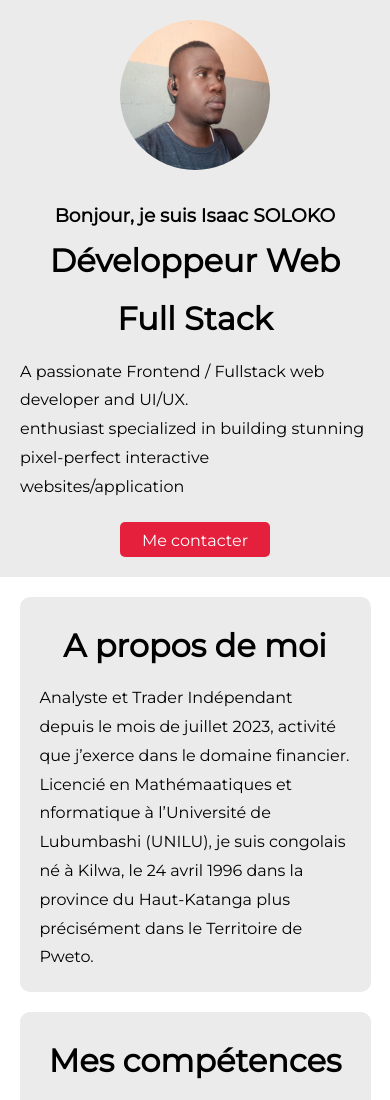
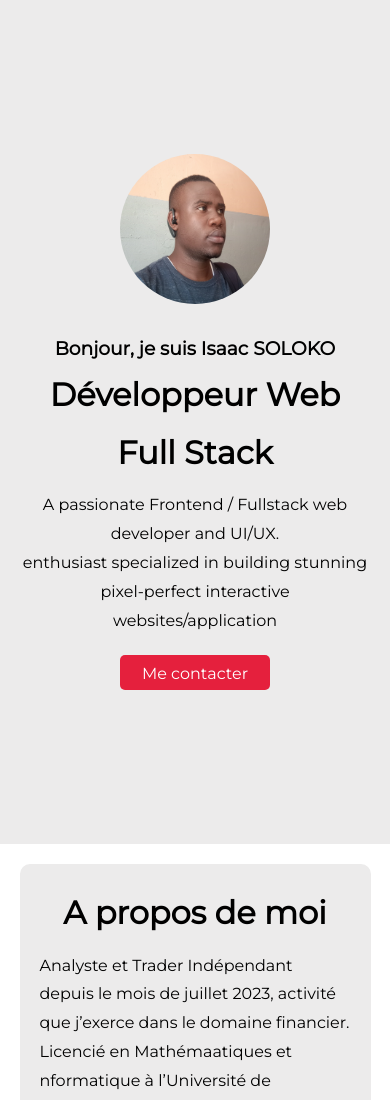
Before and after one commit to isaacsoloko/portfolio, a plain HTML site: page index.html in a window 390 px wide. Shown: the top 1100 px of the page. Drawn offline with Linux system fonts and the light colour scheme.

Commit message:
Prise en charge du full screen

```diff
--- a/css/style.css
+++ b/css/style.css
@@ -87,6 +87,9 @@ h1{
     cursor: pointer;
     margin-top: 20px;
 }
+.top-container p {
+    text-align: center;
+}
 .top-container a:hover{
     background-color: red;
 }
@@ -118,9 +121,9 @@ h1{
 }
 
 @media (max-width: 768px) {
-    .top-container{
+    /*.top-container{
         height: auto;
-    }
+    }*/
     .center-container{
         flex-direction: column;
     }
```
